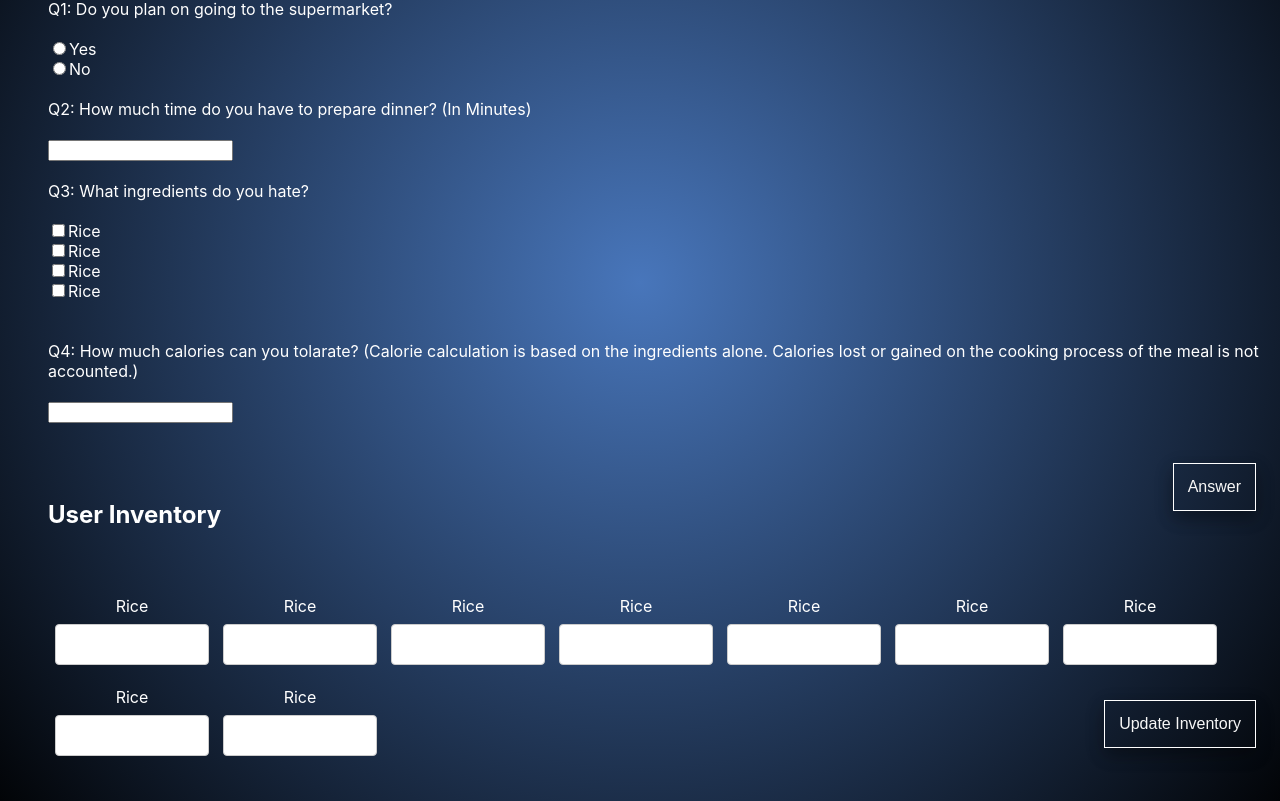
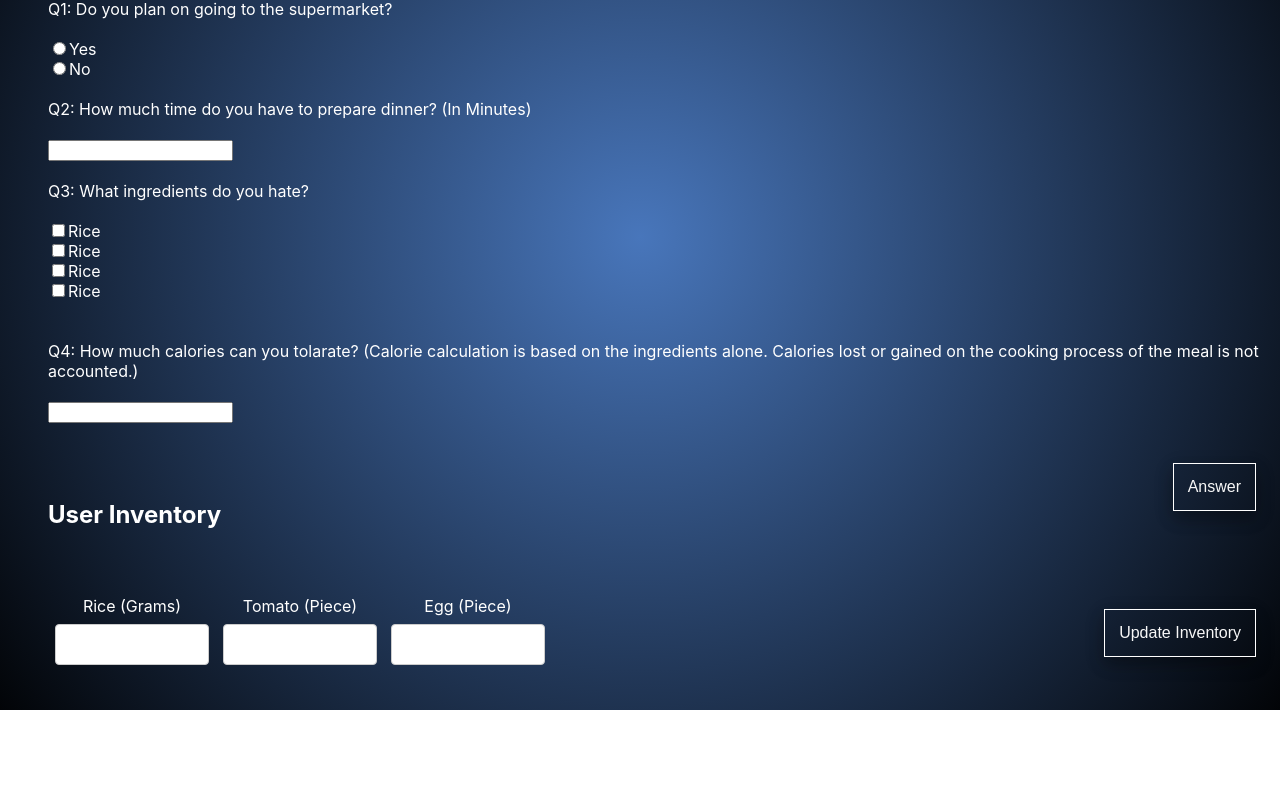
Before and after one commit to semihsatir9/neYapsak, a React (Create React App) app in the folder neyapsak/: page /userpage in a window 1280 px wide. Shown: the part 236-1037 px from the top of the page. After the commit the page ends 946 px from the top, so only its background shows below. Built offline with nearby package versions, Linux system fonts and the light colour scheme; no server answers.

Commit message:
Work on front end

```diff
--- a/neyapsak/src/pages/UserPage.js
+++ b/neyapsak/src/pages/UserPage.js
@@ -10,7 +10,12 @@ function UserPage() {
     const [username, setUsername] = useState("");
     const [password, setPassword] = useState("");
     const [Status, setStatus] = useState("");
+    const [ing_rice,setIng_rice] = useState("0");
+    const [ing_tomato,setIng_tomato] = useState("0");
+    const [ing_egg,setIng_egg] = useState("0");
+
     let navigate = useNavigate();
+    let userid;
 
 
     const logout = () => {
@@ -24,19 +29,26 @@ function UserPage() {
         setTimeout(function() {
             navigate("/login")
           }, 1000);
+    };
+
+
+    function updateInventory(){
 
 
 
-
-    };
+    }
 
     useEffect(() => {
+
         Axios.get("http://localhost:3001/login").then((response) => {
             if(response.data.loggedIn == true){
-                setStatus("Welcome " + response.data.user[0].username)
+                userid = response.data.user[0].userId;
+                setStatus("Welcome " + response.data.user[0].username + " with ID: " + userid)
+
             }
             else{
                 navigate("/login")
+                userid = null;
             }
         })
 
@@ -82,40 +94,16 @@ function UserPage() {
             <div className="align-left">
                 <h6>User Inventory</h6>
 
-                <div className="ingredientBox"> Rice
-                <input type="text" name="rice" id="rice" onChange={(e) => {}} required/>
+                <div className="ingredientBox"> Rice (Grams)
+                <input type="text" name="rice" id="rice" onChange={setIng_rice} required/>
                 </div>
 
-                <div className="ingredientBox"> Rice
-                <input type="text" name="rice" id="rice" onChange={(e) => {}} required/>
+                <div className="ingredientBox"> Tomato (Piece)
+                <input type="text" name="tomato" id="tomato" onChange={setIng_tomato} required/>
                 </div>
 
-                <div className="ingredientBox"> Rice
-                <input type="text" name="rice" id="rice" onChange={(e) => {}} required/>
-                </div>
-
-                <div className="ingredientBox"> Rice
-                <input type="text" name="rice" id="rice" onChange={(e) => {}} required/>
-                </div>
-
-                <div className="ingredientBox"> Rice
-                <input type="text" name="rice" id="rice" onChange={(e) => {}} required/>
-                </div>
-
-                <div className="ingredientBox"> Rice
-                <input type="text" name="rice" id="rice" onChange={(e) => {}} required/>
-                </div>
-
-                <div className="ingredientBox"> Rice
-                <input type="text" name="rice" id="rice" onChange={(e) => {}} required/>
-                </div>
-
-                <div className="ingredientBox"> Rice
-                <input type="text" name="rice" id="rice" onChange={(e) => {}} required/>
-                </div>
-
-                <div className="ingredientBox"> Rice
-                <input type="text" name="rice" id="rice" onChange={(e) => {}} required/>
+                <div className="ingredientBox"> Egg (Piece)
+                <input type="text" name="egg" id="egg" onChange={setIng_egg} required/>
                 </div>
 
                 <button class="button align-right" onClick={
```
